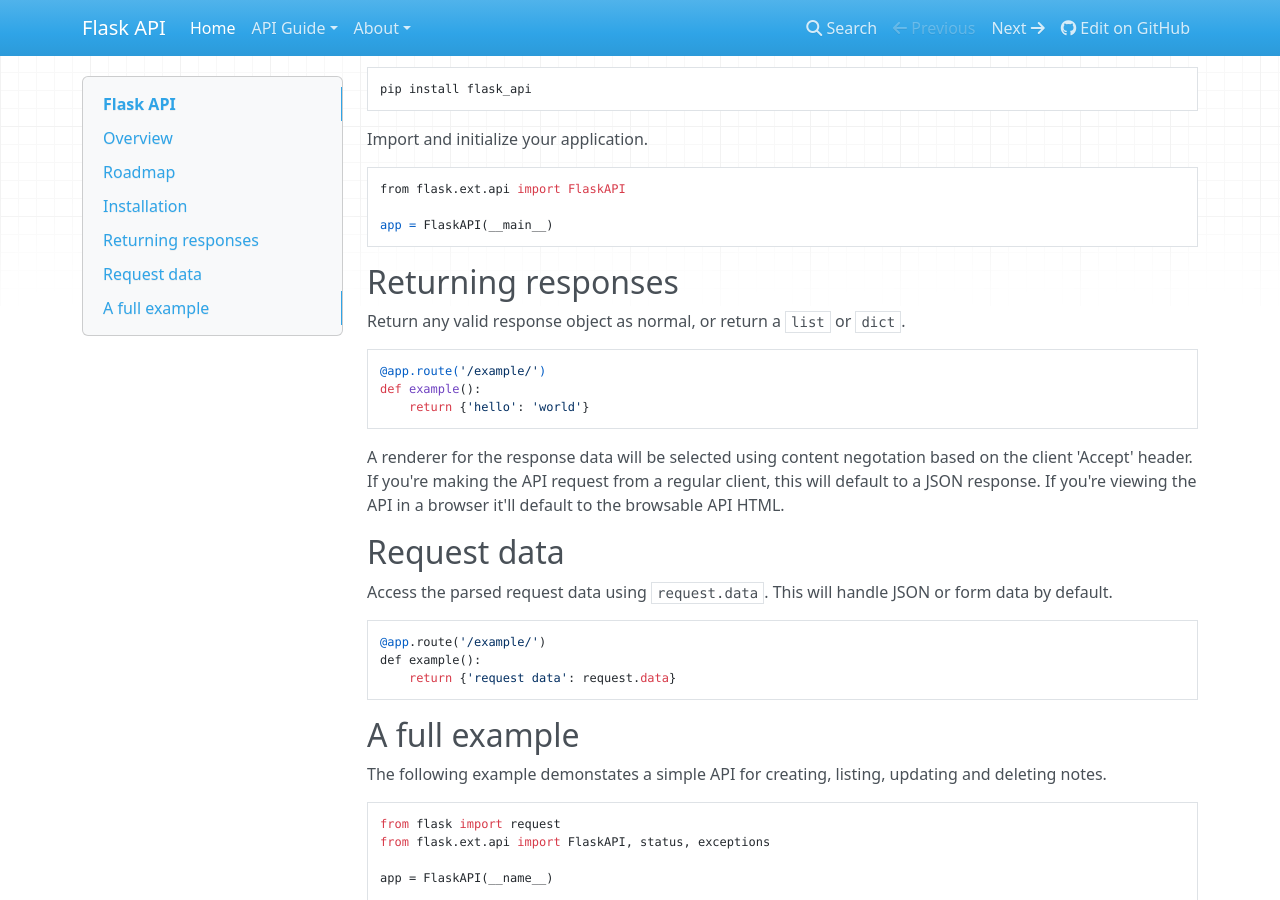
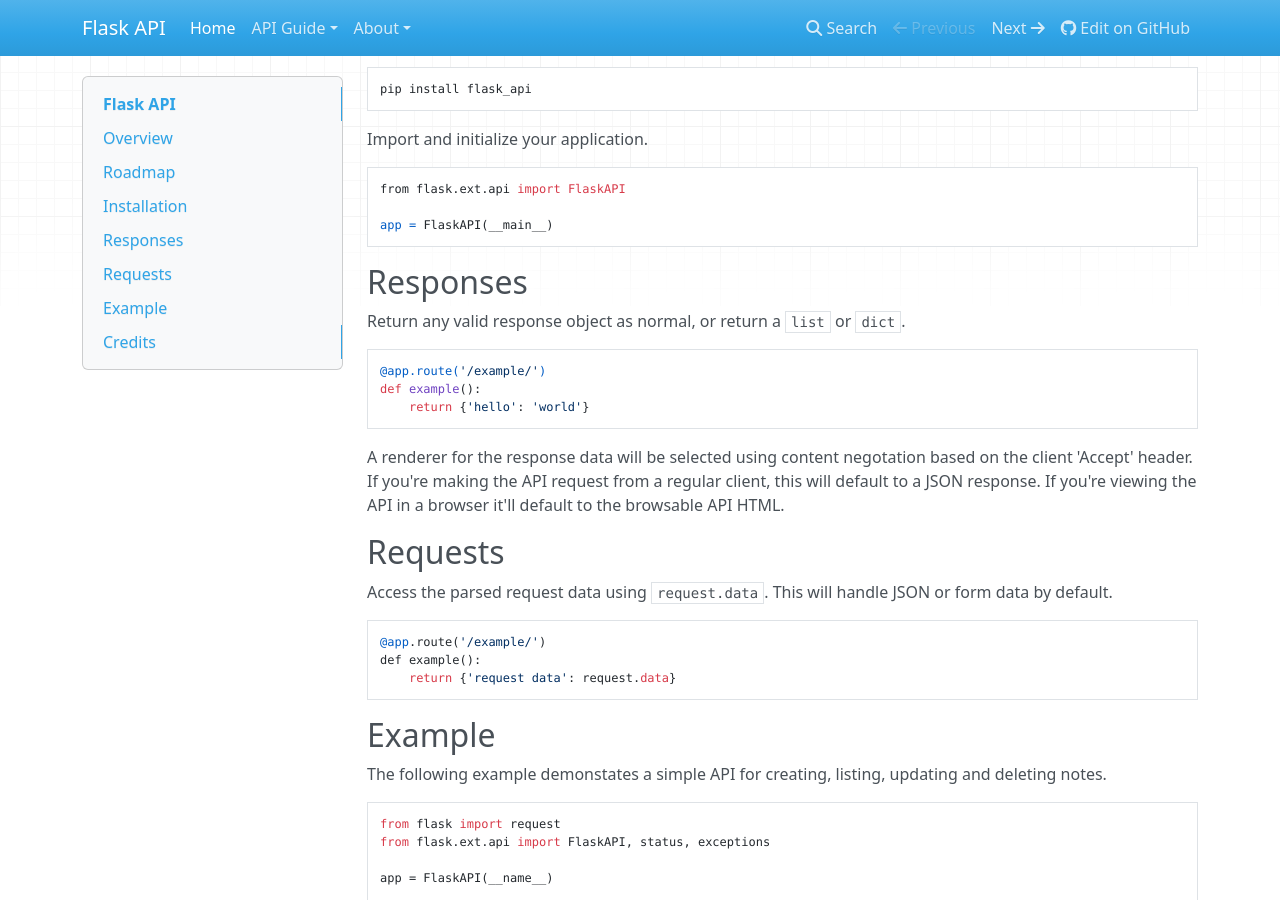
Before and after one commit to flask-api/flask-api, an MkDocs documentation site: the page built from docs/index.md, in a window 1280 px wide and 900 px high, scrolled down 1935 px. Built offline with MkDocs 1.6.1, drawn with Linux system fonts in a browser that asks for light colours; nearby versions of some CDN libraries; old or Windows-style settings are respelled for this version of MkDocs.

Commit message:
Docs tweaks

```diff
--- a/docs/index.md
+++ b/docs/index.md
@@ -48,7 +48,7 @@
 
     app = FlaskAPI(__main__)
 
-## Returning responses
+## Responses
 
 Return any valid response object as normal, or return a `list` or `dict`.
 
@@ -58,7 +58,7 @@
 
 A renderer for the response data will be selected using content negotation based on the client 'Accept' header. If you're making the API request from a regular client, this will default to a JSON response. If you're viewing the API in a browser it'll default to the browsable API HTML.
 
-## Request data
+## Requests
 
 Access the parsed request data using `request.data`.  This will handle JSON or form data by default.
 
@@ -66,7 +66,7 @@
     def example():
         return {'request data': request.data}
 
-## A full example
+## Example
 
 The following example demonstates a simple API for creating, listing, updating and deleting notes.
 
@@ -132,7 +132,7 @@
 
 You can also open the API directly in your browser and make `GET`, `PUT`, `POST` and `DELETE` requests.
 
----
+## Credits
 
 To stay up to date with progress on Flask API, follow Tom Christie on twitter, [here][tomchristie].
 
--- a/mkdocs.yml
+++ b/mkdocs.yml
@@ -8,5 +8,5 @@
   - ['about/license.md', 'About', 'License']
 repo_url: https://github.com/tomchristie/flaskapi
 theme_center_homepage_lead: true
-copyright: Copyright &copy; 2014, <a href="https://twitter.com/_tomchristie">Tom Christie</a>.
+copyright: '<a href="/about/license">BSD licensed</a> <b>&middot;</b> Copyright &copy; 2014, <a href="https://twitter.com/_tomchristie">Tom Christie</a>.'
 google_analytics: ['UA-27795084-4', 'flaskapi.org']
```
Also changed, not shown: README.md (+10 -4 lines).
